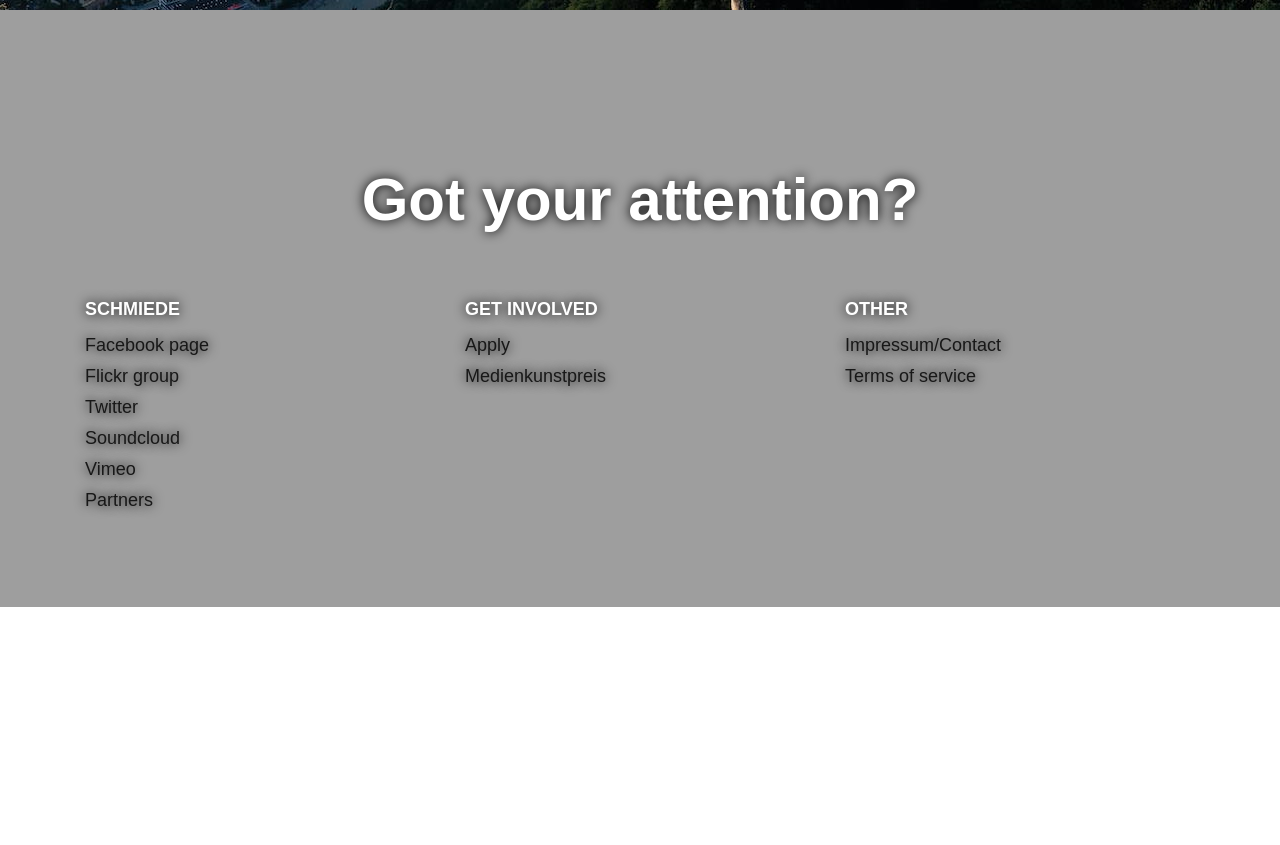
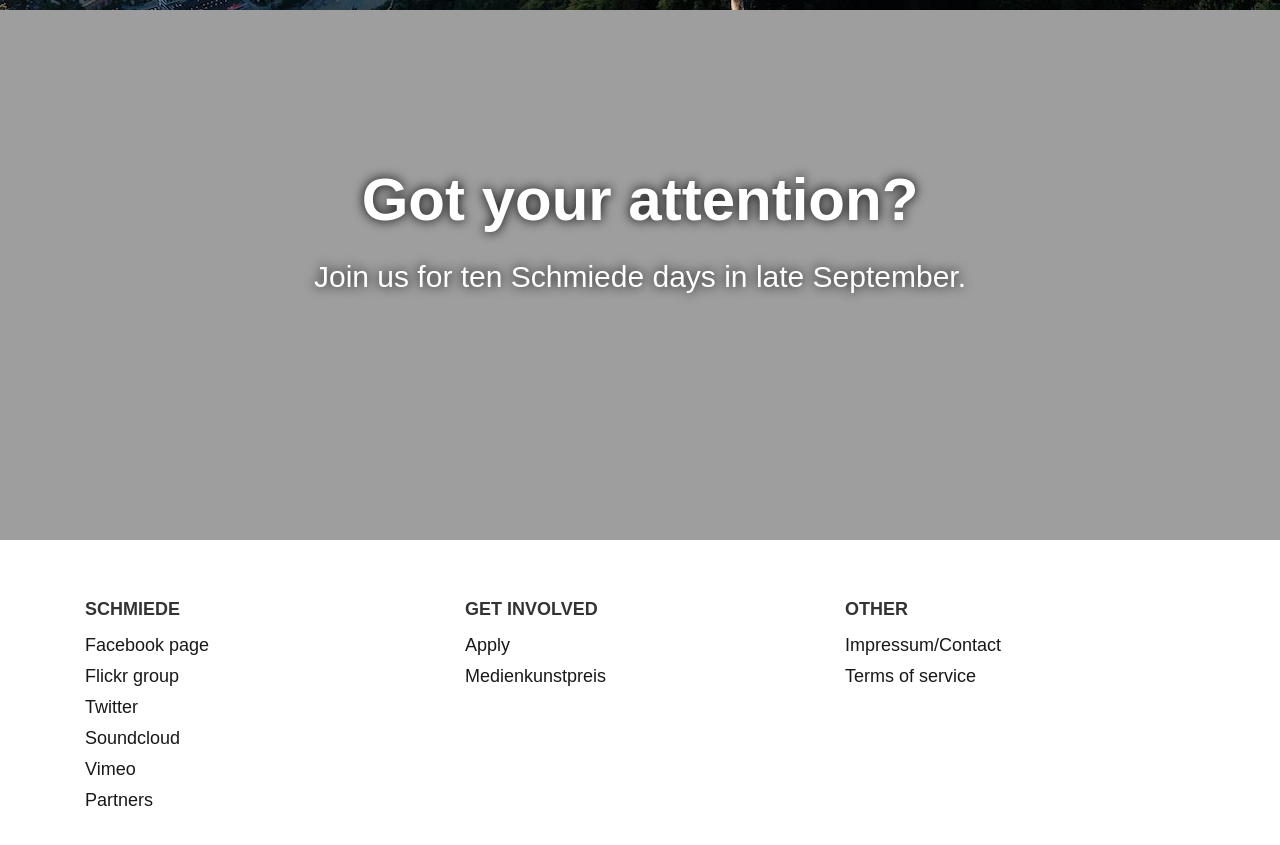
Before and after one commit to philippWassibauer/schmiede_web, a Jekyll site: the page built from index.html, in a window 1280 px wide and 900 px high, scrolled down 3336 px. Shown: the top 845 px of the window. Built offline with Jekyll 4.4.1, drawn with Linux system fonts in a browser that asks for light colours; before the commit the page ends 3943 px from its top, so only the background shows below that.

Commit message:
Update index.html

```diff
--- a/index.html
+++ b/index.html
@@ -96,13 +96,13 @@
   <h2>
     Got your attention?
   </h2>
-<!-- <p>
+ <p>
     Join us for ten Schmiede days in late September.
     <br /><br />
-    <a href="/apply/" class="btn btn-primary btn-lg yellow">APPLICATION</a>
+   <!-- <a href="/apply/" class="btn btn-primary btn-lg yellow">APPLICATION</a> -->
   </p>
 </div>
-
+<!--
 <div class="image-section" style="background-image: url(/images/invent_sports.jpg);">
   <h2>
     WE INVENT SPORTS ...
```
